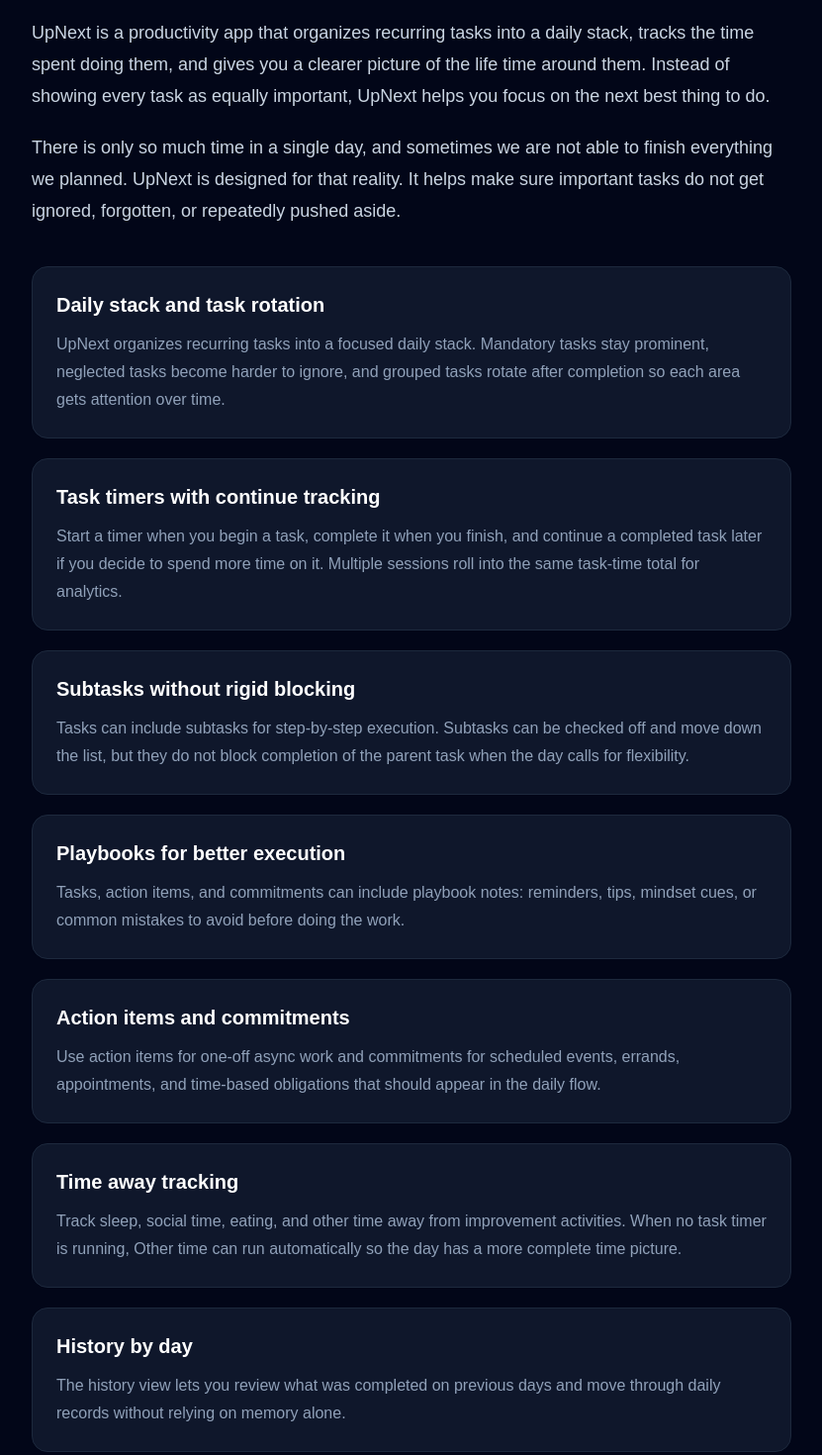
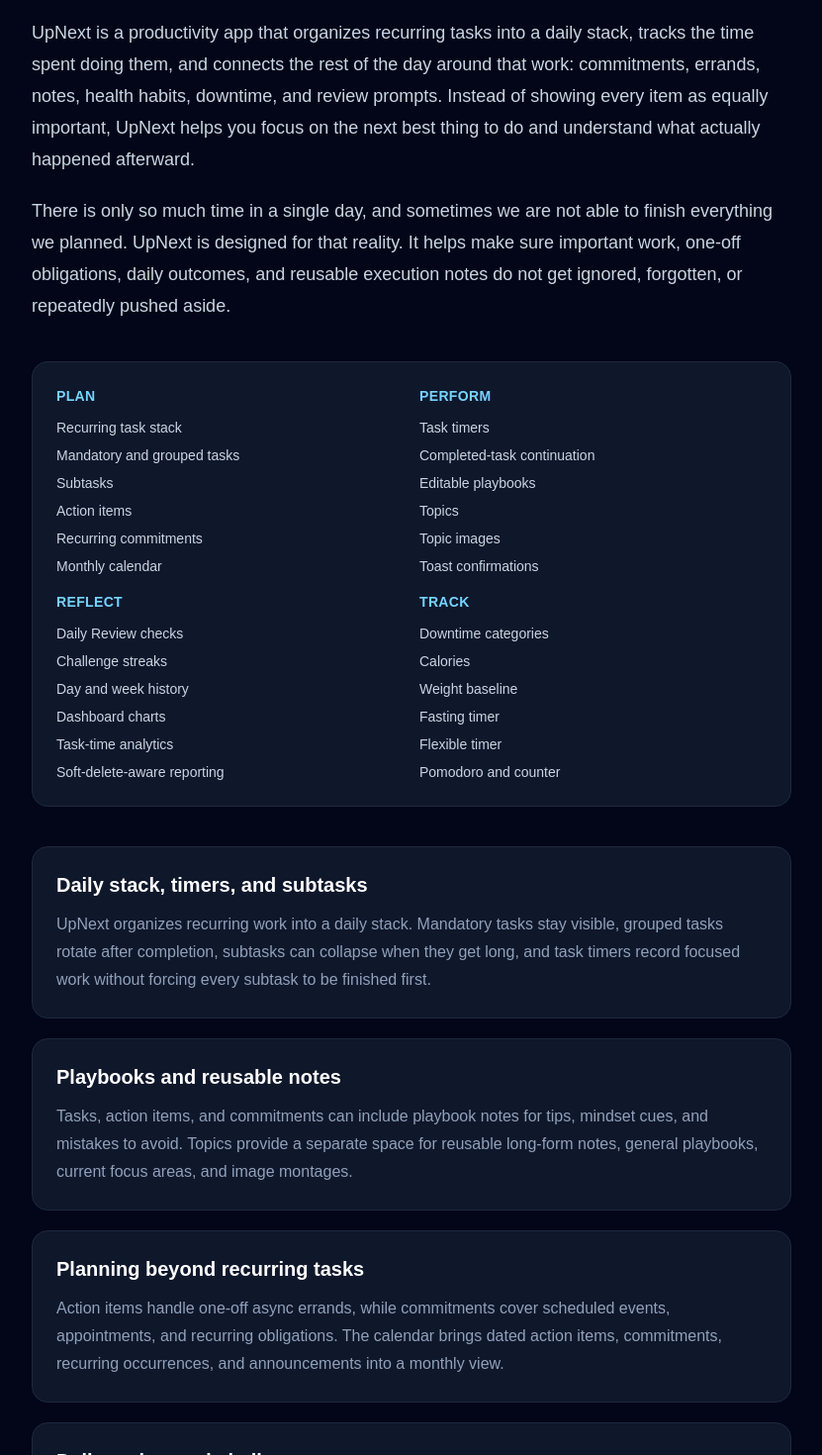
Before and after one commit to robbieevans1/upnext, a Next.js app: page /about in a window 1280 px wide. Shown: the part 220-1690 px from the top of the page at 99% size, without its empty margins (224-1055 px from the left). Built offline with nearby package versions, Linux system fonts and the light colour scheme; no server answers.

Commit message:
Update about page features (#96)

```diff
--- a/app/about/page.tsx
+++ b/app/about/page.tsx
@@ -5,36 +5,83 @@
 
 const featureSections = [
 	{
-		title: "Daily stack and task rotation",
-		body: "UpNext organizes recurring tasks into a focused daily stack. Mandatory tasks stay prominent, neglected tasks become harder to ignore, and grouped tasks rotate after completion so each area gets attention over time.",
+		title: "Daily stack, timers, and subtasks",
+		body: "UpNext organizes recurring work into a daily stack. Mandatory tasks stay visible, grouped tasks rotate after completion, subtasks can collapse when they get long, and task timers record focused work without forcing every subtask to be finished first.",
 	},
 	{
-		title: "Task timers with continue tracking",
-		body: "Start a timer when you begin a task, complete it when you finish, and continue a completed task later if you decide to spend more time on it. Multiple sessions roll into the same task-time total for analytics.",
+		title: "Playbooks and reusable notes",
+		body: "Tasks, action items, and commitments can include playbook notes for tips, mindset cues, and mistakes to avoid. Topics provide a separate space for reusable long-form notes, general playbooks, current focus areas, and image montages.",
 	},
 	{
-		title: "Subtasks without rigid blocking",
-		body: "Tasks can include subtasks for step-by-step execution. Subtasks can be checked off and move down the list, but they do not block completion of the parent task when the day calls for flexibility.",
+		title: "Planning beyond recurring tasks",
+		body: "Action items handle one-off async errands, while commitments cover scheduled events, appointments, and recurring obligations. The calendar brings dated action items, commitments, recurring occurrences, and announcements into a monthly view.",
 	},
 	{
-		title: "Playbooks for better execution",
-		body: "Tasks, action items, and commitments can include playbook notes: reminders, tips, mindset cues, or common mistakes to avoid before doing the work.",
+		title: "Daily review and challenges",
+		body: "Daily Review checks capture outcomes that can only be judged after the day ends, such as nutrition, spending, sleep, or streak goals. Yesterday's review reopens each fresh session until unanswered checks are completed.",
 	},
 	{
-		title: "Action items and commitments",
-		body: "Use action items for one-off async work and commitments for scheduled events, errands, appointments, and time-based obligations that should appear in the daily flow.",
+		title: "Time, nutrition, and recovery tracking",
+		body: "Track time away for sleep, social, eating, and other life needs. Nutrition tools log calories, daily weight, starting-weight progress, and fasting sessions, including backdated fasting starts when the timer was started late.",
 	},
 	{
-		title: "Time away tracking",
-		body: "Track sleep, social time, eating, and other time away from improvement activities. When no task timer is running, Other time can run automatically so the day has a more complete time picture.",
+		title: "History and analytics",
+		body: "History can be reviewed by day or by Sunday-through-Saturday weeks. The dashboard summarizes completions, task time, lifetime task totals, downtime, commitment load, action item status, Daily Review outcomes, and playbook coverage.",
 	},
 	{
-		title: "History by day",
-		body: "The history view lets you review what was completed on previous days and move through daily records without relying on memory alone.",
+		title: "Tools for loose tracking",
+		body: "The Tools area includes a persistent counter, a flexible timer with manual time adjustments and weekly totals, and a Pomodoro timer with adjustable work and break lengths plus an alarm.",
 	},
 	{
-		title: "Analytics dashboard",
-		body: "The dashboard summarizes task completions, task time, downtime, scheduled load, action item status, playbook coverage, and other signals that help reveal patterns in how time is actually spent.",
+		title: "Flexible app-day handling",
+		body: "UpNext uses Eastern-time app days, supports starting tomorrow's stack early with confirmation, and keeps timers and analytics aligned across daily rollover so unusual schedules still make sense.",
+	},
+];
+
+const capabilityGroups = [
+	{
+		title: "Plan",
+		items: [
+			"Recurring task stack",
+			"Mandatory and grouped tasks",
+			"Subtasks",
+			"Action items",
+			"Recurring commitments",
+			"Monthly calendar",
+		],
+	},
+	{
+		title: "Perform",
+		items: [
+			"Task timers",
+			"Completed-task continuation",
+			"Editable playbooks",
+			"Topics",
+			"Topic images",
+			"Toast confirmations",
+		],
+	},
+	{
+		title: "Reflect",
+		items: [
+			"Daily Review checks",
+			"Challenge streaks",
+			"Day and week history",
+			"Dashboard charts",
+			"Task-time analytics",
+			"Soft-delete-aware reporting",
+		],
+	},
+	{
+		title: "Track",
+		items: [
+			"Downtime categories",
+			"Calories",
+			"Weight baseline",
+			"Fasting timer",
+			"Flexible timer",
+			"Pomodoro and counter",
+		],
 	},
 ];
 
@@ -55,18 +102,36 @@
 
 					<p className="mt-5 text-lg leading-8 text-slate-300">
 						UpNext is a productivity app that organizes recurring tasks into a
-						daily stack, tracks the time spent doing them, and gives you a
-						clearer picture of the life time around them. Instead of showing
-						every task as equally important, UpNext helps you focus on the next
-						best thing to do.
+						daily stack, tracks the time spent doing them, and connects the
+						rest of the day around that work: commitments, errands, notes,
+						health habits, downtime, and review prompts. Instead of showing
+						every item as equally important, UpNext helps you focus on the next
+						best thing to do and understand what actually happened afterward.
 					</p>
 
 					<p className="mt-5 text-lg leading-8 text-slate-300">
 						There is only so much time in a single day, and sometimes we are not
 						able to finish everything we planned. UpNext is designed for that
-						reality. It helps make sure important tasks do not get ignored,
+						reality. It helps make sure important work, one-off obligations,
+						daily outcomes, and reusable execution notes do not get ignored,
 						forgotten, or repeatedly pushed aside.
 					</p>
+
+					<div className="mt-10 grid gap-4 rounded-2xl border border-slate-800 bg-slate-900 p-6 sm:grid-cols-2">
+						{capabilityGroups.map((group) => (
+							<div key={group.title}>
+								<h2 className="text-sm font-semibold uppercase tracking-wide text-sky-300">
+									{group.title}
+								</h2>
+
+								<ul className="mt-3 space-y-2 text-sm text-slate-300">
+									{group.items.map((item) => (
+										<li key={item}>{item}</li>
+									))}
+								</ul>
+							</div>
+						))}
+					</div>
 
 					<div className="mt-10 grid gap-5">
 						{featureSections.map((feature) => (
```
Also changed, not shown: 1 other file (tests, documents, lock files or other folders).
